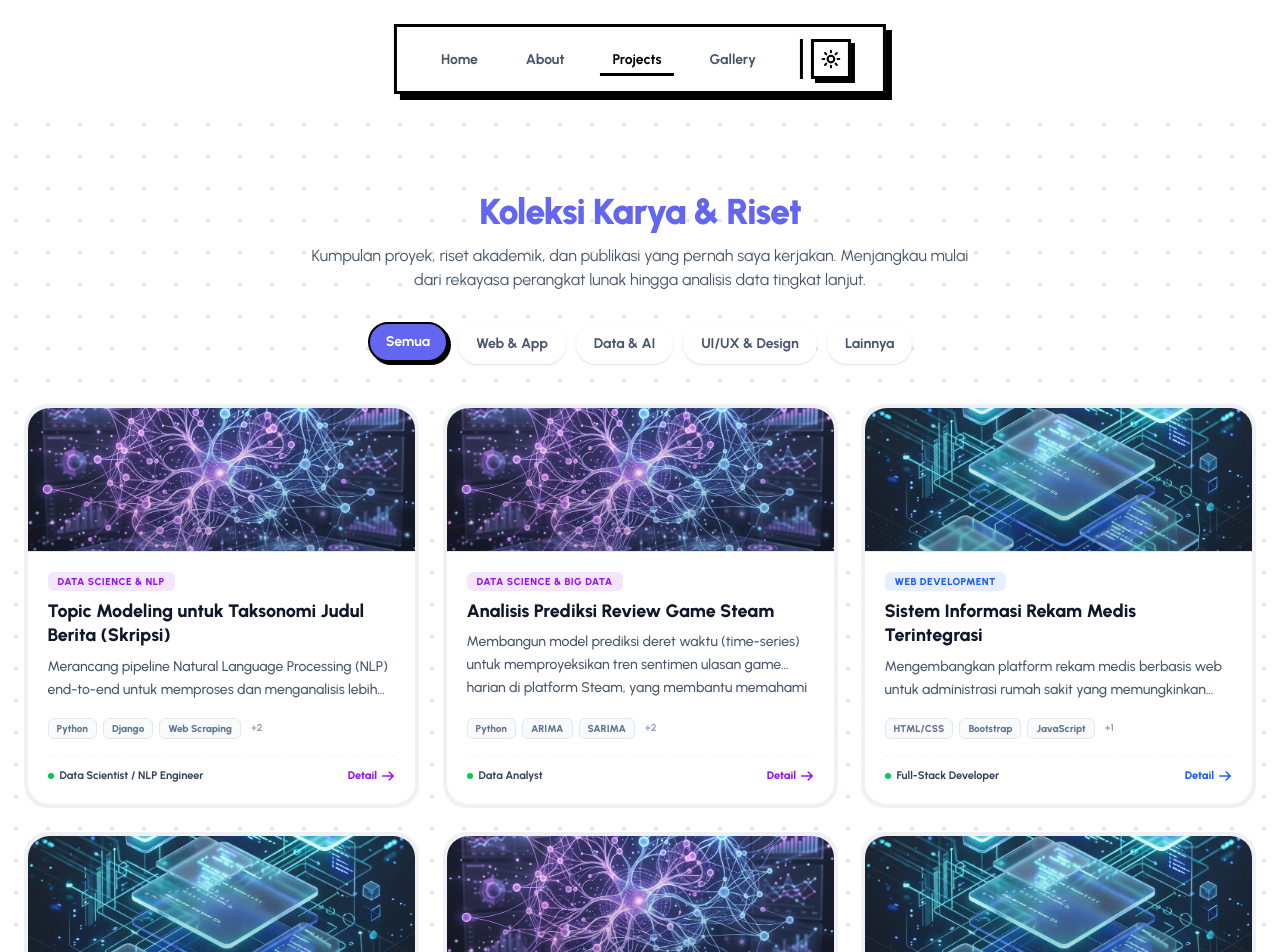
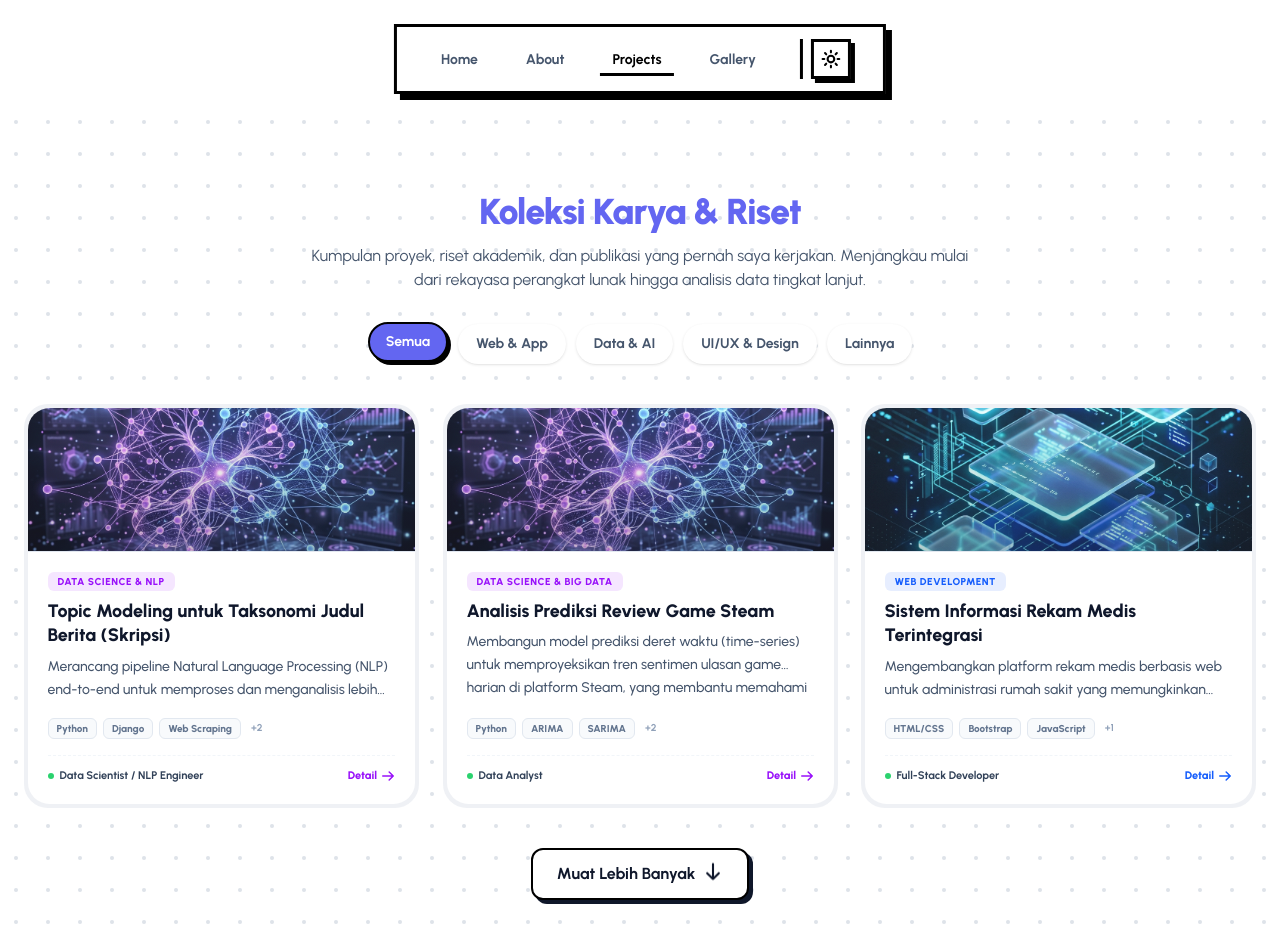
Before and after one commit to rahtuanom/SelfWebsite, a Next.js app: page /projects in a window 1280 px wide. Shown: the top 952 px of the page. Built offline with nearby package versions, Linux system fonts and the light colour scheme.

Commit message:
Performance Update
Lazy Loading Kanvas WebGL, GPU Hardware Acceleration

```diff
--- a/app/projects/page.tsx
+++ b/app/projects/page.tsx
@@ -17,6 +17,12 @@ export default function Projects() {
   const [selectedProject, setSelectedProject] = useState<Project | null>(null);
   const [currentImageIndex, setCurrentImageIndex] = useState(0);
   const [fullscreenProjectImage, setFullscreenProjectImage] = useState<string | null>(null);
+  const [visibleCount, setVisibleCount] = useState(3);
+
+  // Reset pagination saat filter berganti
+  React.useEffect(() => {
+    setVisibleCount(3);
+  }, [activeFilter]);
 
   // Fungsi untuk memetakan kategori project (string) ke Tab Filter
   const getFilterCategory = (category: string) => {
@@ -119,6 +125,8 @@ export default function Projects() {
     ? projectsData
     : projectsData.filter(p => getFilterCategory(p.category) === activeFilter);
 
+  const displayedProjects = filteredProjects.slice(0, visibleCount);
+
   const modalTheme = selectedProject ? getThemeStyles(selectedProject.themeColor) : null;
 
   return (
@@ -164,10 +172,10 @@ export default function Projects() {
             ))}
           </div>
 
-          {/* GRID PORTFOLIO (Horizontal Swipe on Mobile, 3 Columns SEO Friendly on Desktop) */}
-          <motion.div layout className="flex md:grid overflow-x-auto snap-x snap-mandatory md:overflow-x-visible md:grid-cols-2 lg:grid-cols-3 gap-4 md:gap-6 pb-6 w-full px-1 md:px-0 scrollbar-hide md:scrollbar-default">
+          {/* GRID PORTFOLIO (3 Columns SEO Friendly) */}
+          <motion.div layout className="grid grid-cols-1 md:grid-cols-2 lg:grid-cols-3 gap-6">
             <AnimatePresence mode="popLayout">
-              {filteredProjects.map((project, i) => (
+              {displayedProjects.map((project, i) => (
                 <motion.div
                   key={project.id}
                   layout
@@ -175,7 +183,7 @@ export default function Projects() {
                   animate={{ opacity: 1, scale: 1, y: 0 }}
                   exit={{ opacity: 0, scale: 0.95, y: -15 }}
                   transition={{ duration: 0.25, delay: i * 0.04 }}
-                  className="min-w-[85vw] snap-center shrink-0 md:min-w-0 md:shrink md:h-full"
+                  className="h-full"
                 >
                   <PremiumProjectCard
                     project={project}
@@ -192,6 +200,21 @@ export default function Projects() {
           {filteredProjects.length === 0 && (
             <div className="text-center py-20">
               <p className="text-slate-500 dark:text-slate-400 text-lg">Belum ada project di kategori ini.</p>
+            </div>
+          )}
+
+          {/* Load More Button */}
+          {visibleCount < filteredProjects.length && (
+            <div className="flex justify-center mt-10">
+              <button
+                onClick={() => setVisibleCount(prev => prev + 3)}
+                className="px-6 py-3 rounded-xl font-bold transition-all duration-300 border-2 border-black dark:border-white/20 bg-white dark:bg-slate-900 text-slate-900 dark:text-white shadow-[4px_4px_0_0_#0f172a] hover:shadow-[6px_6px_0_0_#0f172a] hover:-translate-y-1 active:translate-y-0 active:shadow-[0_0_0_0_#0f172a] flex items-center gap-2"
+              >
+                Muat Lebih Banyak
+                <svg className="w-5 h-5 animate-bounce" fill="none" stroke="currentColor" viewBox="0 0 24 24">
+                  <path strokeLinecap="round" strokeLinejoin="round" strokeWidth={2.5} d="M19 14l-7 7m0 0l-7-7m7 7V3" />
+                </svg>
+              </button>
             </div>
           )}
         </div>
--- a/components/BackgroundOrnaments.tsx
+++ b/components/BackgroundOrnaments.tsx
@@ -16,7 +16,7 @@ export default function BackgroundOrnaments() {
 
       {/* Wave Layer 1 */}
       <motion.div
-        className="absolute bottom-0 left-0 w-[200vw] h-[50vh] opacity-40 dark:opacity-30 filter blur-[4px]"
+        className="absolute bottom-0 left-0 w-[200vw] h-[50vh] opacity-40 dark:opacity-30 filter blur-[4px] will-change-transform transform-gpu"
         animate={{ x: ["0%", "-50%"] }}
         transition={{ repeat: Infinity, duration: 20, ease: "linear" }}
       >
@@ -28,7 +28,7 @@ export default function BackgroundOrnaments() {
 
       {/* Wave Layer 2 - Opposite direction */}
       <motion.div
-        className="absolute bottom-[5%] left-0 w-[200vw] h-[60vh] opacity-50 dark:opacity-40 filter blur-[6px]"
+        className="absolute bottom-[5%] left-0 w-[200vw] h-[60vh] opacity-50 dark:opacity-40 filter blur-[6px] will-change-transform transform-gpu"
         animate={{ x: ["-50%", "0%"] }}
         transition={{ repeat: Infinity, duration: 25, ease: "linear" }}
       >
@@ -40,7 +40,7 @@ export default function BackgroundOrnaments() {
 
       {/* Wave Layer 3 - Faster */}
       <motion.div
-        className="absolute bottom-[10%] left-0 w-[200vw] h-[40vh] opacity-60 dark:opacity-50 filter blur-[3px]"
+        className="absolute bottom-[10%] left-0 w-[200vw] h-[40vh] opacity-60 dark:opacity-50 filter blur-[3px] will-change-transform transform-gpu"
         animate={{ x: ["0%", "-50%"] }}
         transition={{ repeat: Infinity, duration: 15, ease: "linear" }}
       >
@@ -51,7 +51,7 @@ export default function BackgroundOrnaments() {
 
       {/* Wave Layer 4 - Taller */}
       <motion.div
-        className="absolute bottom-[-10%] left-0 w-[200vw] h-[80vh] opacity-30 dark:opacity-20 filter blur-[8px]"
+        className="absolute bottom-[-10%] left-0 w-[200vw] h-[80vh] opacity-30 dark:opacity-20 filter blur-[8px] will-change-transform transform-gpu"
         animate={{ x: ["-50%", "0%"] }}
         transition={{ repeat: Infinity, duration: 30, ease: "linear" }}
       >
--- a/components/Hero.tsx
+++ b/components/Hero.tsx
@@ -1,12 +1,15 @@
 "use client";
 
-import React, { useState } from "react";
+import React, { useState, useRef } from "react";
 import Image from "next/image";
-import { motion, AnimatePresence } from "framer-motion";
+import { motion, AnimatePresence, useInView } from "framer-motion";
 import TypewriterEffect from "./TypewriterEffect";
 import Link from "next/link";
 import { useTheme } from "next-themes";
-import Aurora from "./Aurora";
+import dynamic from "next/dynamic";
+
+// Lazy load komponen berat (WebGL/OGL) agar tidak memblokir render utama
+const Aurora = dynamic(() => import("./Aurora"), { ssr: false });
 
 // 1. Static Import of the Images to bypass GitHub Pages basePath issues
 import profilePic from "@/public/SelfPotrait.png";
@@ -15,6 +18,10 @@ import doodleSvg from "@/public/Doodle.svg";
 export default function Hero() {
   const { theme } = useTheme();
   const [mounted, setMounted] = useState(false);
+
+  // Ref untuk mendeteksi apakah Hero Section sedang terlihat di layar
+  const heroRef = useRef<HTMLElement>(null);
+  const isInView = useInView(heroRef, { margin: "0px 0px 200px 0px" }); // Beri margin 200px agar tidak kaget saat scroll
 
   React.useEffect(() => {
     setMounted(true);
@@ -27,11 +34,11 @@ export default function Hero() {
   const [isPhotoHovered, setIsPhotoHovered] = useState(false);
 
   return (
-    <section className="relative w-full h-screen flex flex-col items-center justify-start overflow-hidden px-6 pt-24 pb-0 -mt-24">
+    <section ref={heroRef} className="relative w-full h-screen flex flex-col items-center justify-start overflow-hidden px-6 pt-24 pb-0 -mt-24">
 
-      {/* Dark Mode Aurora Background */}
-      {mounted && theme === "dark" && (
-        <div className="absolute inset-0 z-0 pointer-events-none opacity-40">
+      {/* Dark Mode Aurora Background - Hanya render saat Hero terlihat (isInView) */}
+      {mounted && theme === "dark" && isInView && (
+        <div className="absolute inset-0 z-0 pointer-events-none opacity-40 will-change-transform">
           <Aurora
             colorStops={["#0ea5e9", "#7c3aed", "#10b981"]}
             blend={0.6}
@@ -186,13 +193,14 @@ export default function Hero() {
             style={{
               transformStyle: "preserve-3d",
               transform: "rotateX(-10deg) rotateZ(5deg) translateY(-30px)",
+              willChange: "transform"
             }}
           >
             <motion.div
               className="relative flex items-center justify-center"
-              style={{ transformStyle: "preserve-3d" }}
-              animate={{ rotateY: -360 }}
-              transition={{ duration: 15, repeat: Infinity, ease: "linear" }}
+              style={{ transformStyle: "preserve-3d", willChange: "transform" }}
+              animate={isInView ? { rotateY: -360 } : { rotateY: 0 }}
+              transition={isInView ? { duration: 15, repeat: Infinity, ease: "linear" } : { duration: 0 }}
             >
               {characters.map((char, i) => {
                 const angle = (i * 360) / characters.length;
```
